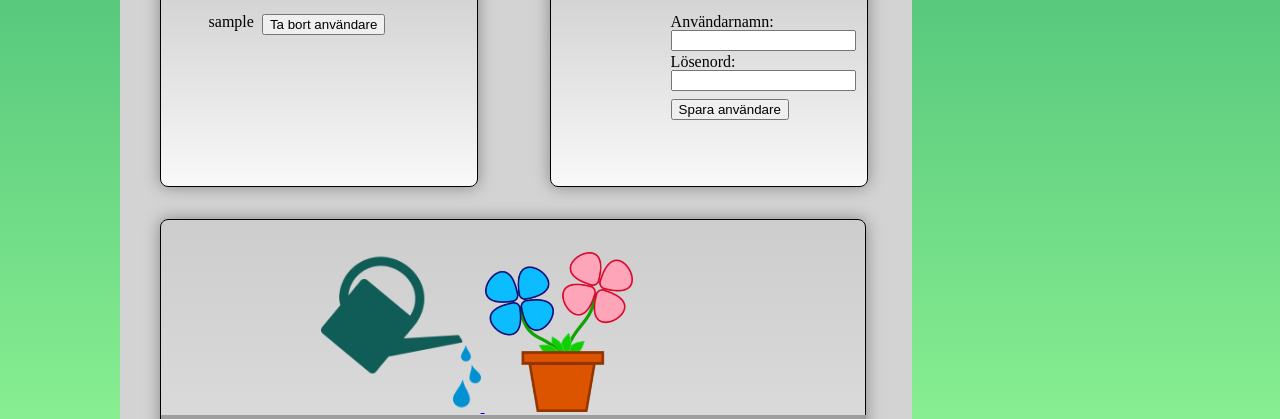
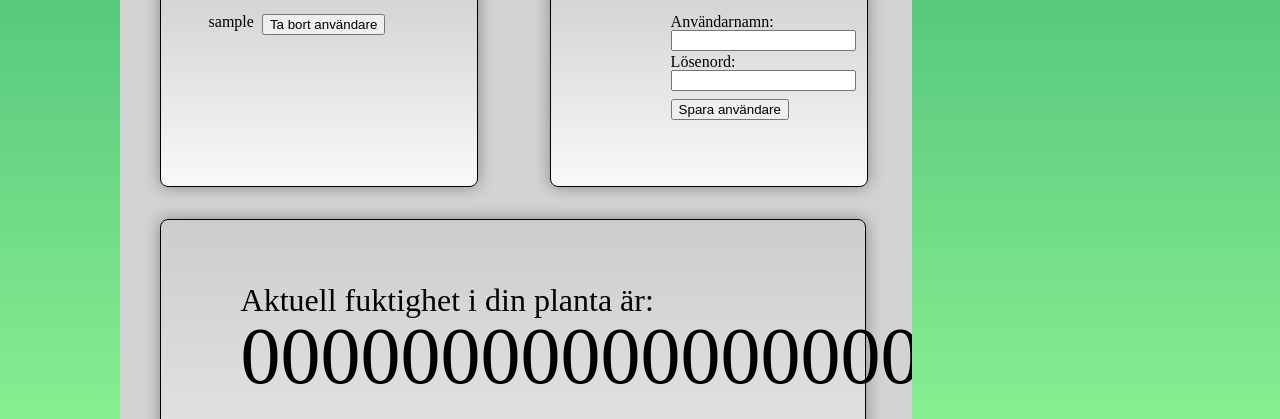
Before and after one commit to olarenman/deluxe-flower-power, a PHP site: page /page.php in a window 1280 px wide. Shown: the part 238-657 px from the top of the page. Run offline with PHP 8.4, Linux system fonts and the light colour scheme; the visitor is signed in with stand-in values (Sample User, id 1); tables that the repository leaves empty hold one stand-in row (values such as "Sample post"); some libraries are stand-ins or nearby versions; grey boxes are pictures that could not be loaded.

Commit message:
Add files via upload

```diff
--- a/www/center.php
+++ b/www/center.php
@@ -6,11 +6,23 @@
          </script>
 
 
-<div id="centerdiv">
-    <a href="javascript:vattna();"> <img src="../bilder/Vattenkanna.png" alt="Vattna" id="vattna"> </a>
-    <img src="../bilder/flowerpot.png" alt="Bild på blomma">
+<div class="centerdiv" id="centerhigh">
+    <div id="centerleft">
+        <h1> Aktuell fuktighet i din planta är: </h1>
+        <?php include 'fuktighet.php'; ?>
+        <h3>Tryck på vattenkannan för att vattna din planta i 5 sekunder</h3>
+    </div>
+
+    <div id ="vattnadiv">
+        <a href="javascript:vattna();"> <img src="../bilder/Vattenkanna.png" alt="Vattna"> </a>
+    </div>
+    <div id="blomvattna">
+        <img src="../bilder/flowerpot.png" alt="Bild på blomma">
+    </div>
 
 
-
-    <div id="curve_chart" style="width: 100%; height: 30em"></div>
 </div>
+<div class="centerdiv" id="centerlow">
+    <h1> Statistik över jordfuktighet i din planta </h1>
+    <div id="curve_chart"></div>
+</div>
--- /dev/null
+++ b/www/fuktighet.php
@@ -0,0 +1,24 @@
+<?php
+
+    $username = 'dlxflwpwr';
+    $password = 'dlxflwpwr';
+    $servername = 'localhost';
+    $table = 'dlxflwpwr';
+
+    $conn = new \mysqli($servername, $username, $password, $table);
+
+    if ($conn->connect_error) {
+        die("Connection failed: " . $conn->connect_error);
+    }
+
+    $sql = "SELECT data FROM data WHERE id = (SELECT max(id) FROM data)";
+    $result = $conn->query($sql);
+    $conn->close();
+
+    if ($result->num_rows > 0) {
+        $row = $result->fetch_assoc();
+        echo '<h2>' . $row['data'] . '% </h2>';
+    }
+    else {
+        echo 'Inga värden i databasen';
+    }
--- a/www/main.css
+++ b/www/main.css
@@ -219,7 +219,7 @@
     margin-bottom: 1em;
 }
 
-#centerdiv {
+.centerdiv {
     clear: left;
     width: 89%;
     border: 1px solid black;
@@ -232,16 +232,66 @@
     margin-top: 1.5em;
 }
 
-#centerdiv img {
+#centerhigh img {
     margin-top: 2em;
     height: 10em;
     align: center;
 }
 
-#vattna {
-    margin-left: 10em;
+#centerlow h1 {
+    text-align: center;
+    font-size: 2em;
+    margin-top: 1em;
+    margin-bottom: 1em;
 }
 
+#vattnadiv {
+    //border: 1px solid black;
+    height: 5em;
+    margin-left: 65%;
+
+}
+
+#vattnadiv img{
+    height: 100%;
+}
+
+#blomvattna {
+    margin-left: 65%;
+    //border: 1px solid black;
+    display: block;
+        margin-bottom: 1.5em;
+}
+
+#centerleft {
+    //border: 1px solid black;
+    margin-left: 5em;
+    margin-top: 4em;
+    float: left;
+}
+
+#centerleft h1{
+    font-size: 2em;
+}
+
+
+#centerleft h2{
+    text-align: center;
+    font-size: 5em;
+}
+
+#centerleft h3{
+    text-align: center;
+    font-size: 1em;
+    margin-top: 3em;
+}
+
+#curve_chart {
+    width: 96%;
+    height: 30em;
+    margin-bottom: 2em;
+    margin-left: 2%;
+}
 
 
 
```
Also changed, not shown: www/users.txt (added, +10 -0 lines).
